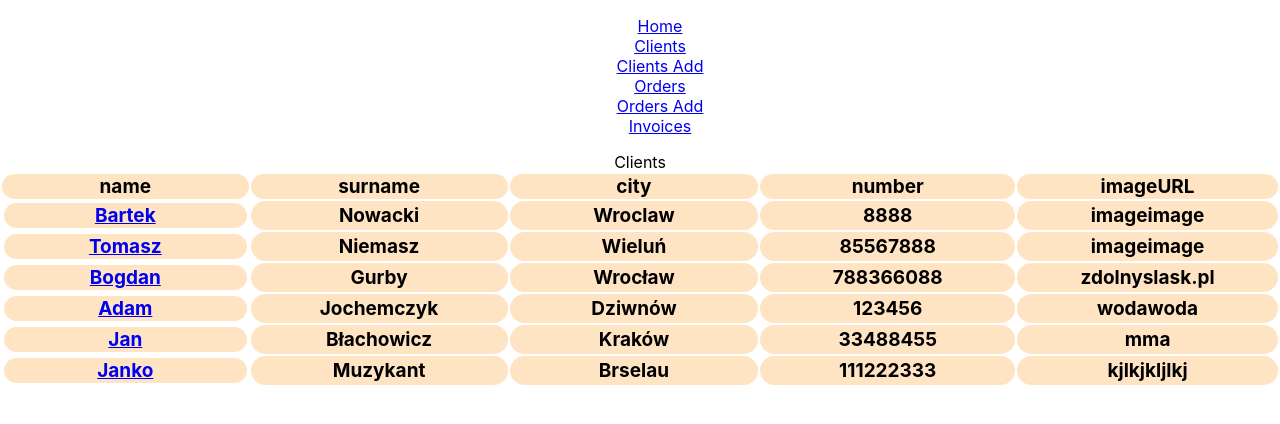
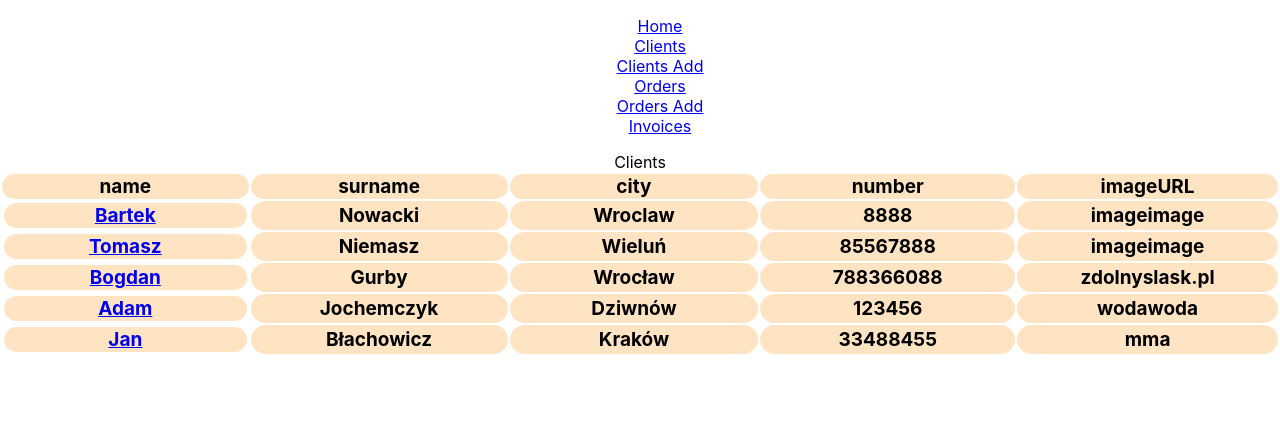
Before and after one commit to nowackibartosz/CRUD-app, a React (Create React App) app: page /clients in a window 1280 px wide. Shown: the top 424 px of the page. Built offline with nearby package versions, Linux system fonts and the light colour scheme; data requests are answered from the project's data file.

Commit message:
CZYSZCZENIE I SZUKANIE MUTATION CORRECT ANSWER

```diff
--- a/db.json
+++ b/db.json
@@ -54,17 +54,6 @@
       "imageURL": "mma",
       "number": "33488455",
       "id": 5
-    },
-    {
-      "name": "Janko",
-      "surname": "Muzykant",
-      "street": "Muzykalan",
-      "code": "51-666",
-      "city": "Brselau",
-      "region": "dolnoslaskie",
-      "imageURL": "kjlkjkljlkj",
-      "number": "111222333",
-      "id": 6
     }
   ],
   "orders": [
--- a/src/components/Serwis/orderService.jsx
+++ b/src/components/Serwis/orderService.jsx
@@ -1,11 +1,22 @@
-export const getAllOrders = async () => {
-    const response = await fetch(`http://localhost:3000/orders`);
+
+export const getAllClients = async () => {
+    const response = await fetch(`http://localhost:3000/clients`);
     if (!response.ok) {
       return [];
     }
     const data = await response.json();
     return data;
 };
+
+
+export const getSingleClient = async (clientId) => {
+    const response = await fetch(`http://localhost:3000/clients/${clientId}`);
+    if(!response.ok){
+      return {}
+    }
+    const data=await response.json();
+    return data;
+  };
 
 
 export const addClient=async (values)=>{
@@ -30,3 +41,21 @@ export const addClient=async (values)=>{
     const data = await response.json();
     return data;
   };
+
+  export const handleDelete=(id)=>{
+    fetch(`http://localhost:3000/clients/${id}`,{
+      method: "DELETE"
+    })
+  }
+
+
+  ////////////ORDERS////////////////////////
+
+  export const getAllOrders = async () => {
+    const response = await fetch(`http://localhost:3000/orders`);
+    if (!response.ok) {
+      return [];
+    }
+    const data = await response.json();
+    return data;
+};
--- a/src/components/Zad1/Clients/Clients.jsx
+++ b/src/components/Zad1/Clients/Clients.jsx
@@ -2,17 +2,11 @@ import React,{useState,useEffect} from "react";
 import "./Clients.css";
 import { Link } from "react-router-dom";
 import {useQuery} from "@tanstack/react-query"
+import { getAllClients } from "../../Serwis/orderService";
 
-const getAllClients=async ()=>{
-const response = await fetch(`http://localhost:3000/clients`);
-  if (!response.ok) {
-    return [];
-  }
-  const data = await response.json();
-  return data;
-}
 
-const Clients = ({ clientData }) => {
+
+const Clients = () => {
 
   const {data,isLoading,error}=useQuery(["clients"],getAllClients)
 
--- a/src/components/Zad1/ClientsId.jsx
+++ b/src/components/Zad1/ClientsId.jsx
@@ -1,32 +1,18 @@
-import React,{useState,useEffect} from "react";
+import React, { useState, useEffect } from "react";
 import { Link } from "react-router-dom";
 import { useParams } from "react-router-dom";
+import { getSingleClient, handleDelete } from "../Serwis/orderService";
 
-const getSingleClient = async (clientId) => {
-  const response = await fetch(`http://localhost:3000/clients/${clientId}`);
-  if(!response.ok){
-    return {}
-  }
-  const data=await response.json();
-  return data;
-};
-
-const ClientsId = ({ clientData }) => {
+const ClientsId = () => {
   const { id } = useParams();
 
-  const [data,setData]=useState({})
+  const [data, setData] = useState({});
 
-  useEffect(()=>{
-    getSingleClient(id).then(data=>{
-      setData(data)
-    })
-  },[])
-
-  const handleDelete=(id)=>{
-    fetch(`http://localhost:3000/clients/${id}`,{
-      method: "DELETE"
-    })
-  }
+  useEffect(() => {
+    getSingleClient(id).then((data) => {
+      setData(data);
+    });
+  }, []);
 
   return (
     <div className="detailsID">
@@ -39,11 +25,7 @@ const ClientsId = ({ clientData }) => {
       <p>{data.imageURL}</p>
       <p>{data.number}</p>
 
-      <button
-        onClick={() => handleDelete(data.id)}
-      >
-        USUŃ
-      </button>
+      <button onClick={() => handleDelete(data.id)}>USUŃ</button>
 
       <Link to={`/clients/${id}/edit`}>
         {" "}
--- a/src/components/Zad1/Orders/Orders.jsx
+++ b/src/components/Zad1/Orders/Orders.jsx
@@ -5,7 +5,7 @@ import { getAllOrders } from "../../Serwis/orderService";
 
 
 
-const Orders = ({ clientsData }) => {
+const Orders = () => {
   const { data, isLoading, error } = useQuery(["orders"], getAllOrders);
 
   if (isLoading) {
```
